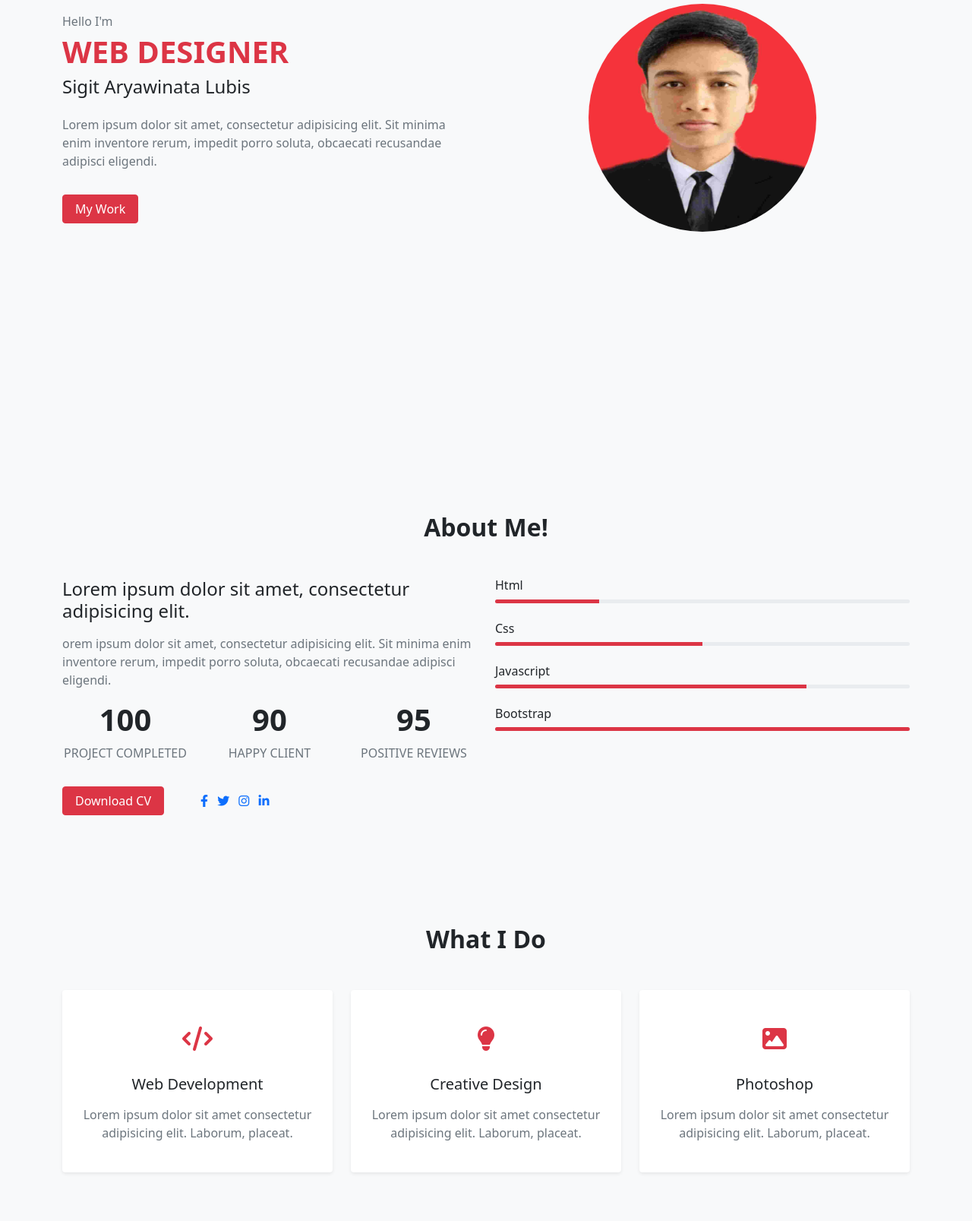
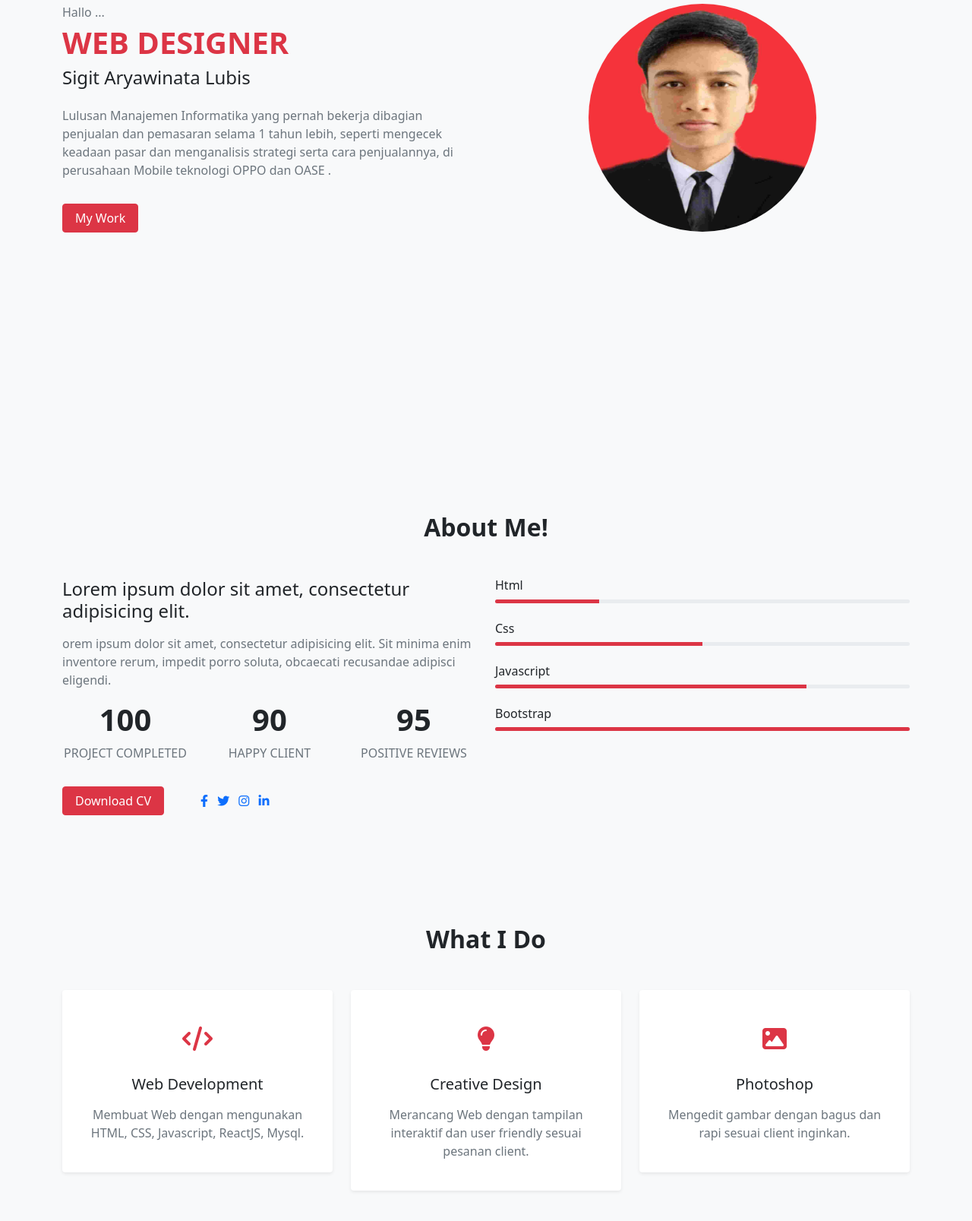
Before and after one commit to PlatinumNier/sigitAryawinataLubis4, a plain HTML site: page index.html in a window 1280 px wide. Shown: the part 293-1900 px from the top of the page at 76% size. Drawn offline with nearby package versions, Linux system fonts and the light colour scheme.

Commit message:
update !!!

```diff
--- a/index.html
+++ b/index.html
@@ -60,10 +60,12 @@
 			</div>
 			<div class="col-md-6 mt-5 mt-md-0 order-md-first" data-aos="fade-down" data-aos-duration="1000">
 				<div class="home-text">
-					<p class="text-muted mb-1">Hello I'm</p>
+					<p class="text-muted mb-1">Hallo ...</p>
 					<h1 class="text-danger text-uppercase fs-1 fw-bold">Web Designer</h1>
 					<h2 class="fs-4">Sigit Aryawinata Lubis</h2>
-					<p class="mt-4 text-muted">Lorem ipsum dolor sit amet, consectetur adipisicing elit. Sit minima enim inventore rerum, impedit porro soluta, obcaecati recusandae adipisci eligendi.</p>
+					<p class="mt-4 text-muted">Lulusan Manajemen Informatika yang pernah bekerja dibagian penjualan dan pemasaran selama 1 tahun lebih, seperti
+					mengecek keadaan pasar dan menganalisis strategi serta cara penjualannya, di perusahaan Mobile teknologi OPPO dan
+					OASE .</p>
 					<a href="#portfolio" class="btn btn-danger px-3 mt-3">My Work</a>
 				</div>
 			</div>
@@ -173,7 +175,7 @@
 						<i class="fas fa-code"></i>
 					</div>
 					<h3 class="fs-5 py-2">Web Development</h3>
-					<p class="text-muted">Lorem ipsum dolor sit amet consectetur adipisicing elit. Laborum, placeat.</p>
+					<p class="text-muted">Membuat Web dengan mengunakan HTML, CSS, Javascript, ReactJS, Mysql.</p>
 				</div>
 			</div>
 				<div class="col-md-6 col-lg-4 mb-4" data-aos="fade-down" data-aos-duration="1000" data-aos-delay="500">
@@ -182,7 +184,7 @@
 						<i class="fas fa-lightbulb"></i>
 					</div>
 					<h3 class="fs-5 py-2">Creative Design</h3>
-					<p class="text-muted">Lorem ipsum dolor sit amet consectetur adipisicing elit. Laborum, placeat.</p>
+					<p class="text-muted">Merancang Web dengan tampilan interaktif dan user friendly sesuai pesanan client.</p>
 				</div>
 			</div>
 				<div class="col-md-6 col-lg-4 mb-4" data-aos="fade-down" data-aos-duration="1000" data-aos-delay="1000">
@@ -191,7 +193,7 @@
 						<i class="fas fa-image"></i>
 					</div>
 					<h3 class="fs-5 py-2">Photoshop</h3>
-					<p class="text-muted">Lorem ipsum dolor sit amet consectetur adipisicing elit. Laborum, placeat.</p>
+					<p class="text-muted">Mengedit gambar dengan bagus dan rapi sesuai client inginkan.</p>
 				</div>
 			</div>
 
```
